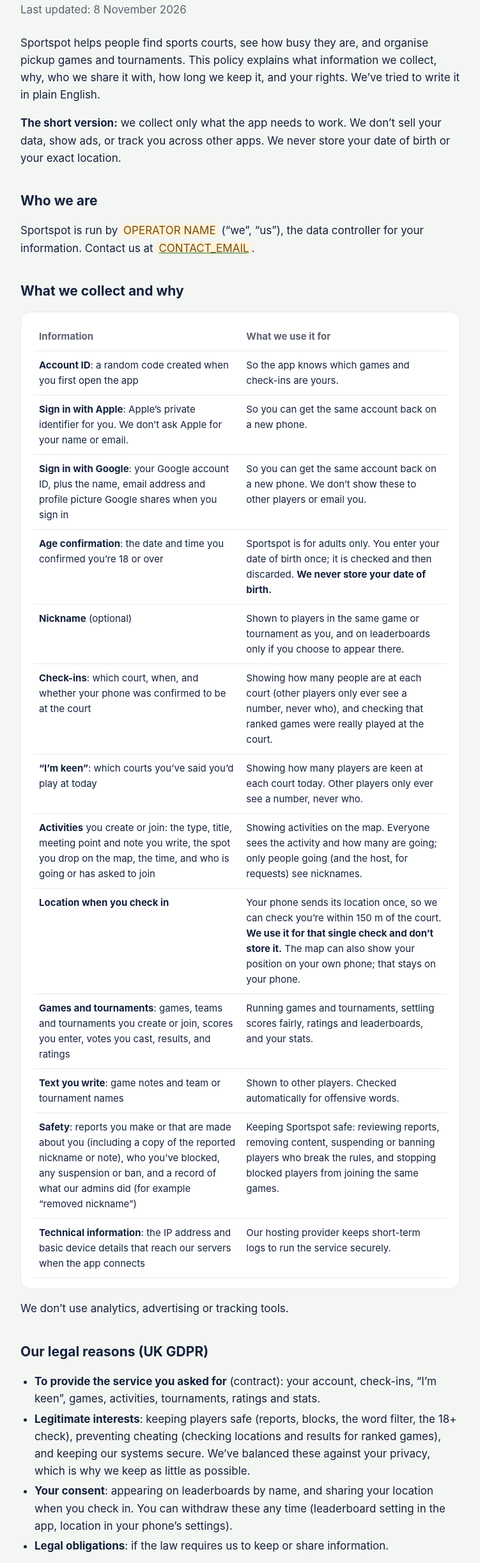
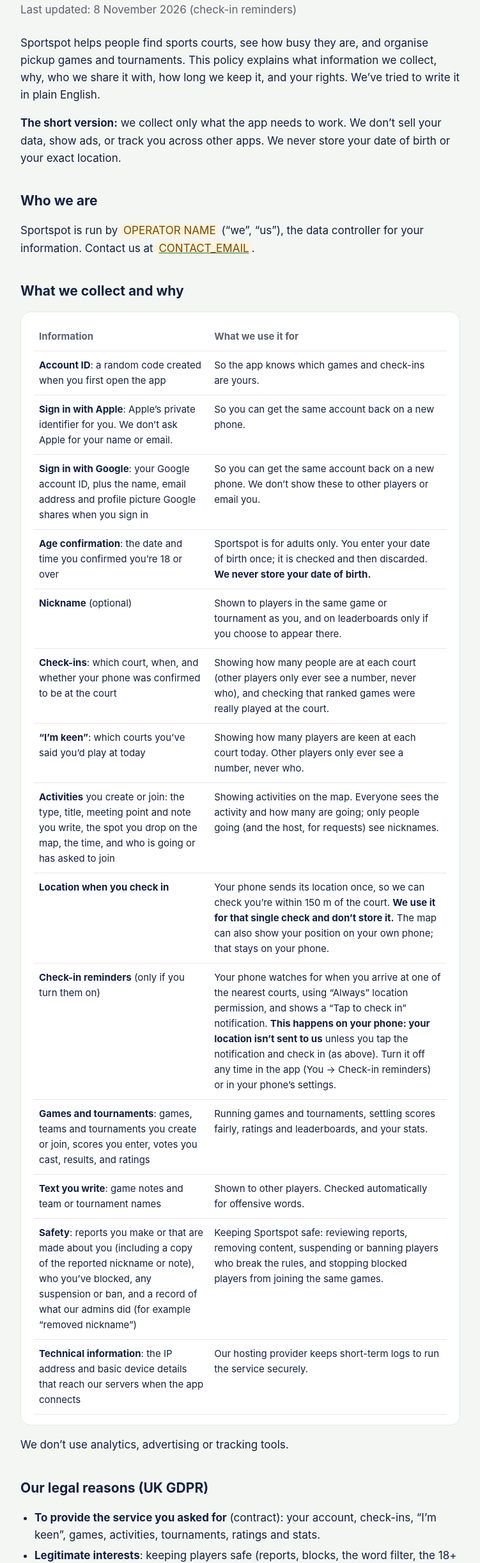
Before and after one commit to Chillingbruhh/sportspot-site, a plain HTML site: page privacy.html in a window 1280 px wide. Shown: the part 132-2575 px from the top of the page at 64% size, without its empty margins (264-1015 px from the left). Drawn offline with Linux system fonts and the light colour scheme.

Commit message:
Add check-in reminders (src/arrival.js): lock-screen "Tap to check in" on arrival
Opt-in on the You screen; geofences the 20 nearest courts on the phone (needs "Always"
location, real app only). Tapping the notification opens the court and checks in.
Not yet tested on a device: needs the next TestFlight build.

Co-Authored-By: Claude Opus 5.5 <noreply@anthropic.com>

```diff
--- a/privacy.html
+++ b/privacy.html
@@ -11,7 +11,7 @@
 <header><div class="logo">S</div><a href="./">Sportspot</a></header>
 
 <h1>Privacy Policy</h1>
-<p class="updated">Last updated: 8 November 2026</p>
+<p class="updated">Last updated: 8 November 2026 (check-in reminders)</p>
 
 <p>Sportspot helps people find sports courts, see how busy they are, and organise pickup games
 and tournaments. This policy explains what information we collect, why, who we share it with,
@@ -56,6 +56,12 @@ controller for your information. Contact us at
     <td>Your phone sends its location once, so we can check you’re within 150 m of the court.
         <strong>We use it for that single check and don’t store it.</strong> The map can also show
         your position on your own phone; that stays on your phone.</td></tr>
+<tr><td><strong>Check-in reminders</strong> (only if you turn them on)</td>
+    <td>Your phone watches for when you arrive at one of the nearest courts, using “Always”
+        location permission, and shows a “Tap to check in” notification. <strong>This happens on
+        your phone: your location isn’t sent to us</strong> unless you tap the notification and
+        check in (as above). Turn it off any time in the app (You → Check-in reminders) or in
+        your phone’s settings.</td></tr>
 <tr><td><strong>Games and tournaments</strong>: games, teams and tournaments you create or join,
         scores you enter, votes you cast, results, and ratings</td>
     <td>Running games and tournaments, settling scores fairly, ratings and leaderboards, and your
@@ -84,7 +90,7 @@ controller for your information. Contact us at
     keeping our systems secure. We’ve balanced these against your privacy, which is why we keep
     as little as possible.</li>
 <li><strong>Your consent</strong>: appearing on leaderboards by name, and sharing your location
-    when you check in. You can withdraw these any time (leaderboard setting in the app, location
+    when you check in, and check-in reminders. You can withdraw these any time (leaderboard setting in the app, location
     in your phone’s settings).</li>
 <li><strong>Legal obligations</strong>: if the law requires us to keep or share information.</li>
 </ul>
@@ -101,8 +107,8 @@ controller for your information. Contact us at
 <li><strong>Apple and Google</strong> handle Sign in with Apple and Sign in with Google, and
     provide the maps (Apple Maps on iPhone, Google Maps on Android) under their own privacy
     policies.</li>
-<li><strong>Expo</strong> provides the tools we use to deliver the app and, in future, send
-    notifications.</li>
+<li><strong>Expo</strong> provides the tools we use to build and deliver the app. Check-in
+    reminders are created on your phone and don’t pass through Expo or us.</li>
 <li><strong>Authorities</strong>, only if the law requires it.</li>
 </ul>
 <p>We never sell your information.</p>
```
